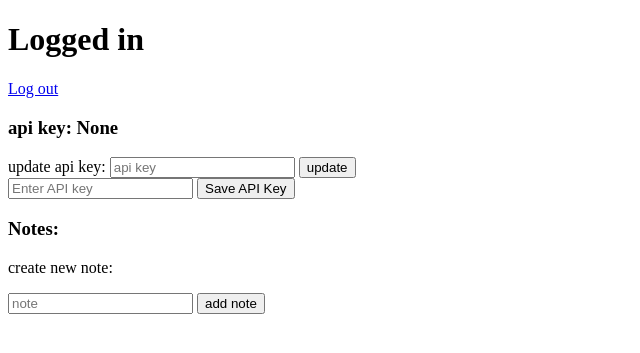
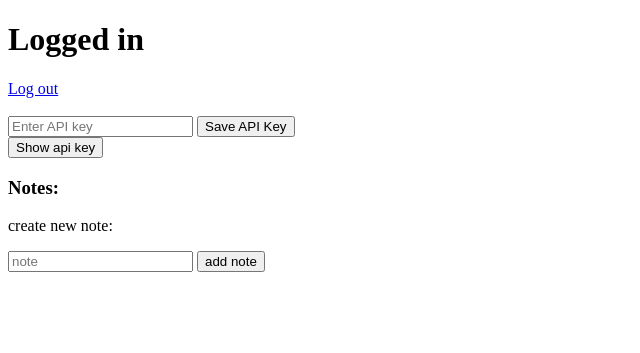
Before and after one commit to OfficerGreg/meta-plate, a Flask app: page /dashboard in a window 1280 px wide. Shown: the top 353 px of the page, without its empty margins (0-640 px from the left). Run offline with Flask 3, Linux system fonts and the light colour scheme; the visitor is signed in with stand-in values (Sample User, id 1); data that the repository does not hold is empty.

Commit message:
code cleanup

```diff
--- a/src/apikey.py
+++ /dev/null
@@ -1,8 +0,0 @@
-from flask_wtf import FlaskForm
-from wtforms import StringField, SubmitField
-from wtforms.validators import InputRequired, Length
-
-class ApiKeyForm(FlaskForm):
-   api_key = StringField(validators=[InputRequired(),
-      Length(min=4, max=120)], render_kw={"placeholder": "api key"})
-   submit = SubmitField("update")
--- a/src/app.py
+++ b/src/app.py
@@ -6,9 +6,7 @@
 from models import db, User, Note
 from register import RegisterForm
 from login import LoginForm
-from apikey import ApiKeyForm
 from notes import NotesForm
-from ai import AI
 
 import sys
 
@@ -19,7 +17,6 @@
 
 bcrypt = Bcrypt(app)
 
-ai = AI()
 
 app.config["SQLALCHEMY_DATABASE_URI"] = "sqlite:///database.db"
 # move database.db to root if upper cocmmand not working
@@ -71,13 +68,6 @@
 def dashboard():
     user = current_user
 
-    api_form = ApiKeyForm()
-    if api_form.validate_on_submit():
-        #user = current_user
-        # Update the user's API key
-        user.api_key = api_form.api_key.data
-        db.session.commit()
-        return redirect(url_for("dashboard"))
 
     notes_form = NotesForm()
     if notes_form.validate_on_submit():
@@ -90,7 +80,7 @@
         # db.session.commit()
 
     notes = user.get_notes()
-    return render_template("dashboard.html", api_form=api_form, notes_form=notes_form, notes=notes)
+    return render_template("dashboard.html", notes_form=notes_form, notes=notes)
 
 
 @app.route("/note/<note_id>", methods=["GET", "POST"])
@@ -106,11 +96,6 @@
     if request.method == "POST":
         note_content = request.form.get("note_content")
         note.text = note_content
-        #answer = ai.answer_question(note_content, "")
-        #print(answer, file=sys.stderr)
-        #note.text += "\n"
-        #note.text += answer
-
         db.session.commit()
         return redirect(url_for('note', note_id=note_id))
 
--- a/src/models.py
+++ b/src/models.py
@@ -10,11 +10,8 @@
    id = db.Column(db.Integer, primary_key=True)
    username = db.Column(db.String(30), nullable=False, unique=True)
    password = db.Column(db.String(100), nullable=False)
-   api_key  = db.Column(db.String(200))
    notes    = db.relationship("Note", backref="user", lazy=True)
 
-   def get_api_key(self):
-        return self.api_key
 
    def get_notes(self):
       return self.notes
--- a/templates/dashboard.html
+++ b/templates/dashboard.html
@@ -8,23 +8,34 @@
     <title>Dashboard</title>
 
     <script src="../static/js/api.js" type="module"></script>
+    <script>
+        function toggleKey() {
+            var x = document.getElementById("api_key_div");
+            if (x.style.display === "none") {
+                x.style.display = "block";
+            } else {
+                x.style.display = "none";
+            }
+        }
+    </script>
 
 </head>
 
 <body>
     <h1>Logged in</h1>
     <a href="{{url_for('logout')}}">Log out</a>
-    <h3>api key: {{current_user.api_key}}</h3>
 
-    <form method="POST" action="">
-        update api key:
-        {{ api_form.hidden_tag()}}
-        {{ api_form.api_key}}
-        {{ api_form.submit}}
-    </form>
+    <br>
+    <br>
 
     <input type="text" id="api_key_input" placeholder="Enter API key">
     <button id="saveBtn">Save API Key</button>
+    <br>
+    <button onclick="toggleKey()" id="show_api_key">Show api key</button>
+    <div id="api_key_div" style="display: none;">
+        <p style="font-weight: 1000;">API KEY:</p><p id="api_key_paragraph"></p>
+    </div>
+
 
     <h3>Notes: </h3>
     <p>create new note: </p>
```
Also changed, not shown: src/ai.py (deleted, +0 -26 lines), static/js/api.js (+3 -6 lines).
